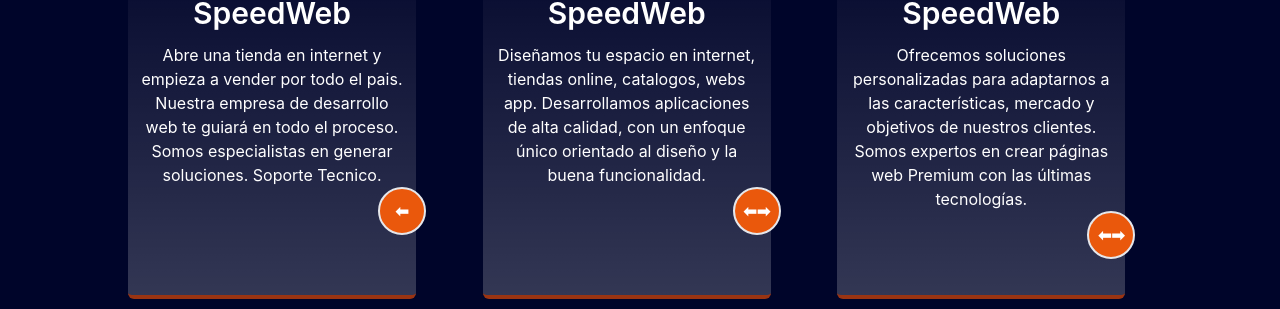
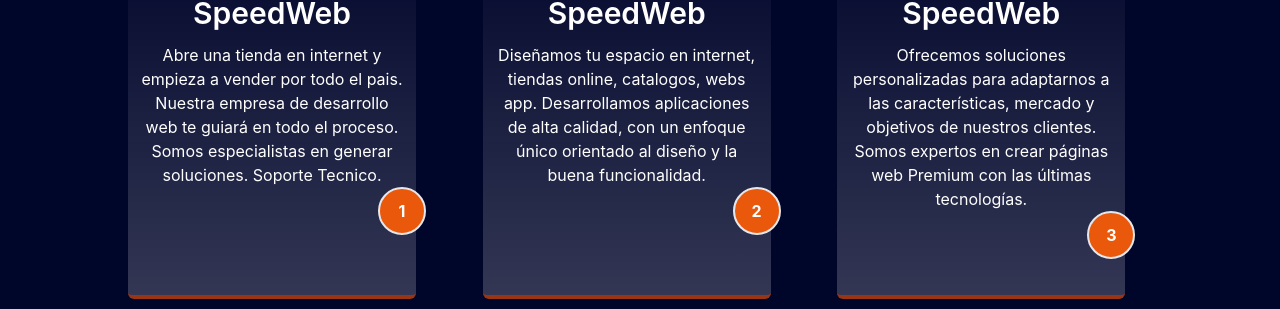
Before and after one commit to luismagnum/speedweb, a React (Create React App) app: page / in a window 1280 px wide. Shown: the part 998-1307 px from the top of the page. Built offline with nearby package versions, Linux system fonts and the light colour scheme.

Commit message:
sliders nro

```diff
--- a/src/components/Slider.js
+++ b/src/components/Slider.js
@@ -28,7 +28,7 @@
                  Nuestra empresa de desarrollo web te guiará en todo el proceso.
                  Somos especialistas en generar soluciones. Soporte Tecnico.
                 </p>
-                <div className='bg-orange-600 skill-level'>⬅</div>
+                <div className='bg-orange-600 skill-level'>1</div>
             </div>
         </div>
       </SwiperSlide>
@@ -44,7 +44,7 @@
                 Desarrollamos aplicaciones de alta calidad, con un enfoque único
                 orientado al diseño y la buena funcionalidad.
                 </p>
-                <div className='bg-orange-600 skill-level'>⬅➡</div>
+                <div className='bg-orange-600 skill-level'>2</div>
             </div>
         </div>
       </SwiperSlide>
@@ -60,7 +60,7 @@
                  mercado y objetivos de nuestros clientes.
                  Somos expertos en crear páginas web Premium con las últimas tecnologías.
                 </p>
-                <div className='bg-orange-600 skill-level'>⬅➡</div>
+                <div className='bg-orange-600 skill-level'>3</div>
             </div>
         </div>
       </SwiperSlide>
@@ -76,7 +76,7 @@
                 diseño creativo, tu empresa puede sacar un provecho de internet
                 MUY superior al que imaginas posible.
                 </p>
-                <div className='bg-orange-600 skill-level'>⬅➡</div>
+                <div className='bg-orange-600 skill-level'>4</div>
             </div>
         </div>
       </SwiperSlide>
@@ -92,7 +92,7 @@
                 plataformas. Tus paginas web se verán con un diseño único y se adaptará
                  a la plataforma en la que se visualice.
                 </p>
-                <div className='bg-orange-600 skill-level'>➡</div>
+                <div className='bg-orange-600 skill-level'>5</div>
             </div>
         </div>
       </SwiperSlide>
```
